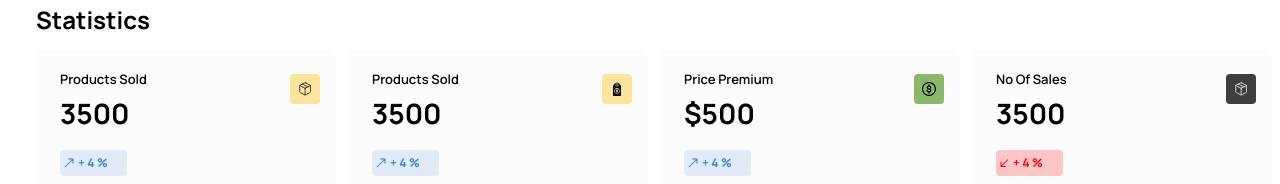
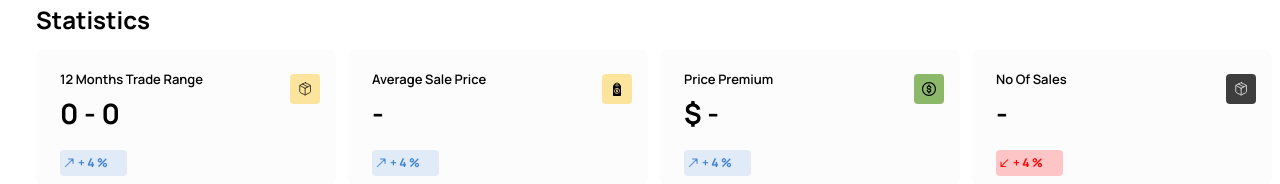
Before and after one commit to SmurfTec/Electra-Admin, a React (Vite) app: page /ProductDetail/1 in a window 1280 px wide. Shown: the part 540-724 px from the top of the page. Built offline with nearby package versions, Linux system fonts and the light colour scheme; no server answers.

Commit message:
Chagnges

```diff
--- a/src/atoms/Table/index.tsx
+++ b/src/atoms/Table/index.tsx
@@ -46,8 +46,8 @@ export const CustomTableComponent = ({
             setSelectedProducts ? setSelectedProducts(e.value) : null
           }
           dataKey="id"
-          rows={20}
-          paginator={pagination ? true : false}
+          // rows={20}
+          // paginator={pagination ? true : false}
           tablebodycolor={rowStyling ?? ""}
           columnheader={props.columnHeader}
           columnHeaderFirst={columnHeaderFirst}
--- a/src/components/Paginator/index.tsx
+++ b/src/components/Paginator/index.tsx
@@ -13,6 +13,7 @@ export const Paginatior = ({
   initialPageData,
   setInitialPageData,
 }: any) => {
+    console.log(totalRecords)
   const [first, setFirst] = useState<number[]>([0, 0, 0]);
   const onPageChange = (e: PaginatorPageChangeEvent, index: number) => {
     setFirst(first.map((f, i) => (index === i ? e.first : f)));
--- a/src/pages/Products/ProductView/index.tsx
+++ b/src/pages/Products/ProductView/index.tsx
@@ -4,7 +4,10 @@ import { DashCard, Variants, Header } from "../../../components";
 import "./index.css";
 import { useNavigate } from "react-router-dom";
 import { useParams } from "react-router-dom";
-import { getProductById,deleteProductById } from "../../../store/Slices/ProductSlice";
+import {
+  getProductById,
+  deleteProductById,
+} from "../../../store/Slices/ProductSlice";
 import { useEffect, useState } from "react";
 import { useProductDetail, useVariantDetail } from "../../../custom-hooks";
 import moment from "moment";
@@ -16,15 +19,27 @@ export const ProductView = () => {
   const ProductData = useProductDetail(id);
 
   const [VariantsArray, setVariantArray] = useState([]);
-
+ const [stats,setStats]=useState({
+  tradeRange:"",
+  Avg_sale:"",
+  priceMin:"",
+  noOfSales:""
+ })
   useEffect(() => {
     getProductById(id);
   }, []);
   useEffect(() => {
     if (ProductData) {
+      setStats({
+        tradeRange:`${ProductData?.stats?.stats?.trade_range[0].min_saleprice??"0"} - ${ProductData?.stats?.stats?.trade_range[0].max_saleprice??"0"}`,
+        Avg_sale:ProductData?.stats?.stats?.avg_sale_price??"-",
+        priceMin:ProductData?.stats?.stats?.price_premium??"-",
+        noOfSales:ProductData?.stats?.stats?.no_of_sales??"-"
+
+      })
       const mappedData = ProductData?.product?.product_variants
         ? ProductData?.product?.product_variants.map((item: any) => {
-            const { variant, values, value,background_color } = item;
+            const { variant, values, value, background_color } = item;
             const options = values.map((value1: any) => ({
               txt: value1,
               classes:
@@ -36,8 +51,7 @@ export const ProductView = () => {
             return {
               variant: {
                 txt: variant,
-                classes:
-                `!bg-[${background_color}]  !w-[148px]  !text-[white] !p-4 !rounded-[9px] !mt-5`,
+                classes: `!bg-[${background_color}]  !w-[148px]  !text-[white] !p-4 !rounded-[9px] !mt-5`,
               },
               values: options,
             };
@@ -46,17 +60,15 @@ export const ProductView = () => {
       setVariantArray(mappedData);
     }
   }, [ProductData]);
-  const deleteProduct= async()=>{
-    try{
-const DeleteProduct =await deleteProductById(id)
-console.log("DeleteProduct",DeleteProduct)
-if(DeleteProduct){
-  navigate("/products")
+  const deleteProduct = async () => {
+    try {
+      const DeleteProduct = await deleteProductById(id);
+      console.log("DeleteProduct", DeleteProduct);
+      if (DeleteProduct) {
+        navigate("/products");
       }
-    }catch(e){
-
-    }
-  }
+    } catch (e) {}
+  };
   return (
     <div>
       <Header title={"Product Details"} UserBox={true} />
@@ -77,7 +89,11 @@ if(DeleteProduct){
               {ProductData?.product?.title}
             </p>
             <RoundedButton icon={IMAGES.Pen} classes={"bg-[#212121]"} />
-            <RoundedButton onClick={()=>deleteProduct()} icon={IMAGES.Bin} classes={"bg-[#FF0000]"} />
+            <RoundedButton
+              onClick={() => deleteProduct()}
+              icon={IMAGES.Bin}
+              classes={"bg-[#FF0000]"}
+            />
           </div>
           <div className="mt-3">
             <p className="bg-[#FCFCFC] text-center rounded-2xl w-[295px] h-[37px] flex items-center justify-center">
@@ -90,9 +106,7 @@ if(DeleteProduct){
               }
             />
             <div className="mt-5">
-              <p>
-                {ProductData?.product?.product_properties?.description}
-              </p>
+              <p>{ProductData?.product?.product_properties?.description}</p>
             </div>
             <div className="flex gap-8">
               <div className="flex flex-col gap-4">
@@ -191,8 +205,8 @@ if(DeleteProduct){
         <h1 className="text-[24px] font-bold my-3">Statistics</h1>
         <div className="flex gap-3">
           <DashCard
-            title={"Products Sold"}
-            totalNumber={"3500"}
+            title={"12 Months Trade Range"}
+            totalNumber={stats.tradeRange}
             myImg={IMAGES.box}
             imgColor={"bg-yellow-dash"}
             textDash={"bg-custom-blue"}
@@ -200,8 +214,8 @@ if(DeleteProduct){
             arrowImg={IMAGES.uparrow}
           />
           <DashCard
-            title={"Products Sold"}
-            totalNumber={"3500"}
+            title={"Average Sale Price"}
+            totalNumber={stats.Avg_sale}
             myImg={IMAGES.Tag}
             imgColor={"bg-yellow-dash"}
             textDash={"bg-custom-blue"}
@@ -210,7 +224,7 @@ if(DeleteProduct){
           />
           <DashCard
             title={"Price Premium"}
-            totalNumber={"$500"}
+            totalNumber={`$ ${stats.priceMin}`}
             myImg={IMAGES.dollar}
             imgColor={"bg-[#8CB869]"}
             textDash={"bg-custom-blue"}
@@ -219,7 +233,7 @@ if(DeleteProduct){
           />
           <DashCard
             title={"No Of Sales"}
-            totalNumber={"3500"}
+            totalNumber={stats.noOfSales}
             myImg={IMAGES.WhiteBox}
             imgColor={"bg-[#3E3E3E]"}
             textDash={"bg-custom-red"}
@@ -235,8 +249,9 @@ if(DeleteProduct){
             Technical Specifications
           </p>
           <>
-            <div className="border border-custom  w-[60%] pb-4" >
-              {ProductData?.product?.technical_specifications&&ProductData?.product?.technical_specifications.map(
+            <div className="border border-custom  w-[60%] pb-4">
+              {ProductData?.product?.technical_specifications &&
+                ProductData?.product?.technical_specifications.map(
                   (item: any, index: any) => {
                     return (
                       <div className="ml-5" key={index}>
--- a/src/pages/Products/Products/index.tsx
+++ b/src/pages/Products/Products/index.tsx
@@ -9,14 +9,21 @@ import { useNavigate } from "react-router-dom";
 import { GetAllProducts } from "../../../store/Slices/ProductSlice.js";
 import moment from "moment";
 import { MenuItem } from "primereact/menuitem";
+import { Paginatior } from "../../../components/index.js";
 export const Products = () => {
   const navigate = useNavigate();
   const [filterData, setFilterData] = useState([]);
   const [initial, setInitial] = useState(true);
-
+  const [initialPageData, setInitialPageData] = useState({
+    rowsPerPage: 10,
+    currentPage: 1,
+  })
+  const[ totalProducts,setTotalProducts]=useState();
   const getProducts = async () => {
     try {
-      const response = await GetAllProducts();
+      const response = await GetAllProducts(initialPageData);
+      setTotalProducts(response.stats.total_products)
+      console.log(totalProducts)
       let latestArray;
       latestArray = response.products.map((item: any, index: number) => {
         let newObj = {
@@ -36,7 +43,7 @@ export const Products = () => {
   };
   useEffect(() => {
     getProducts();
-  }, []);
+  }, [initialPageData]);
   const [MenuLabel, setMenuLabel] = useState("");
   const menuLeft: any = useRef(null);
   const [selectedProducts, setSelectedProducts] = useState<any>([]);
@@ -220,8 +227,9 @@ export const Products = () => {
           MultipleSelect={true}
           LoadMore={LoadMore}
           setLoadMore={setLoadMore}
-          pagination={true}
+          // pagination={true}
         />
+         <Paginatior totalRecords={Number(totalProducts)} initialPageData={initialPageData} setInitialPageData={setInitialPageData} />
       </div>
     </div>
   );
```
Lines whose indentation alone changed are shown as unchanged.
